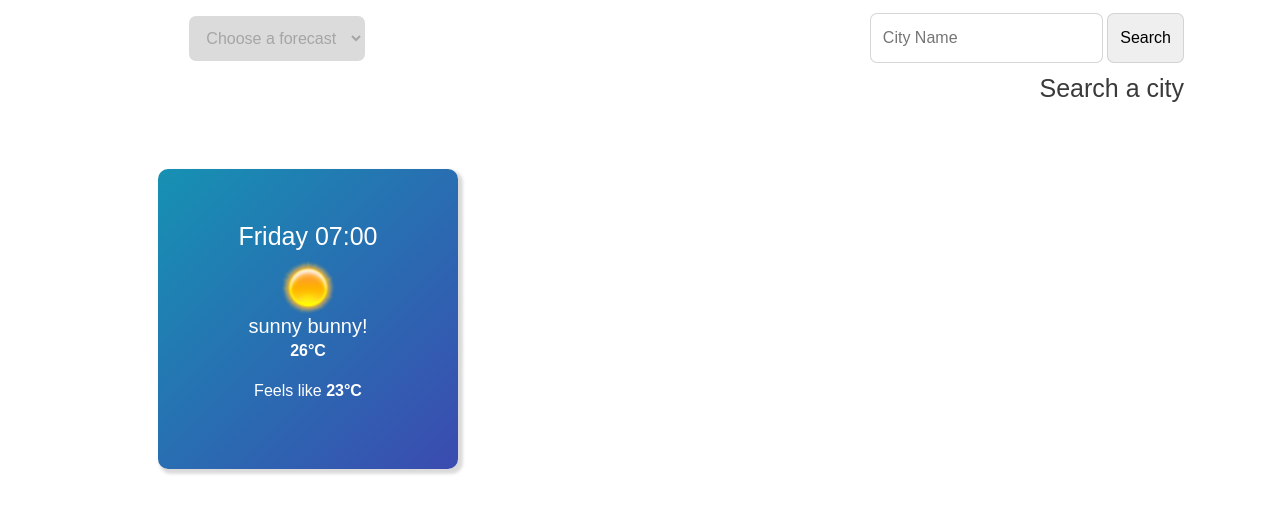
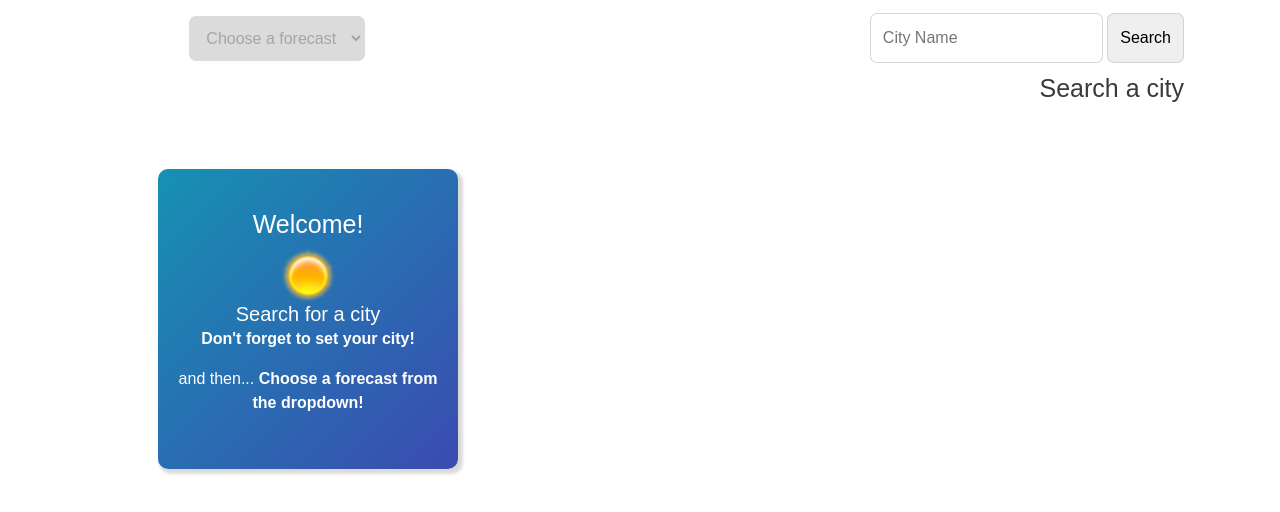
Before and after one commit to fraxier/phase-1-project, a website with bundled scripts: page index.html in a window 1280 px wide. Shown: the part 98-610 px from the top of the page. Built offline with nearby package versions, Linux system fonts and the light colour scheme; a web font is replaced by a local one.

Commit message:
updated dailyAPIURL, also changed starting visibile template card

```diff
--- a/index.html
+++ b/index.html
@@ -52,11 +52,11 @@
             </div>
             <div id="hourly_template" class="result_card hourly_card ">
                 <div class="front">
-                    <h4 class="hourly_date">Friday 07:00</h4>
+                    <h4 class="hourly_date">Welcome!</h4>
                     <img class="hourly_icon" src="./imgs/icons/01-s.png">
-                    <h5 class="hourly_phrase">sunny bunny!</h5>
-                    <p><b class="hourly_temp">26°C</b></p>
-                    <p>Feels like <b class="hourly_feel">23°C</b></p>
+                    <h5 class="hourly_phrase">Search for a city</h5>
+                    <p><b class="hourly_temp">Don't forget to set your city!</b></p>
+                    <p>and then... <b class="hourly_feel">Choose a forecast from the dropdown!</b></p>
                 </div>
                 <div class="back">
                     <h5 class="hourly_wind">100km/h NWN</h5>
--- a/js/script.js
+++ b/js/script.js
@@ -2,7 +2,7 @@
 
 const cityURL = 'https://dataservice.accuweather.com/locations/v1/cities/search?apikey=IUSTDn34KIh85wmwYAsjamFp4miNNzEf&';
 const hourlyURL = 'https://dataservice.accuweather.com/forecasts/v1/hourly/12hour/';
-const dailyURL = 'https://dataservice.accuweather.com/forecasts/v1/daily/5daily/';
+const dailyURL = 'https://dataservice.accuweather.com/forecasts/v1/daily/5day/';
 const apiURL = '?apikey=IUSTDn34KIh85wmwYAsjamFp4miNNzEf&details=true&metric=true';
 
 import { LocationMaker, DailyForecastMaker, DailyForecast, calculateLocalTime, ForecastWithTemperature, HourlyForecastMaker} from "./classes.js";
```
